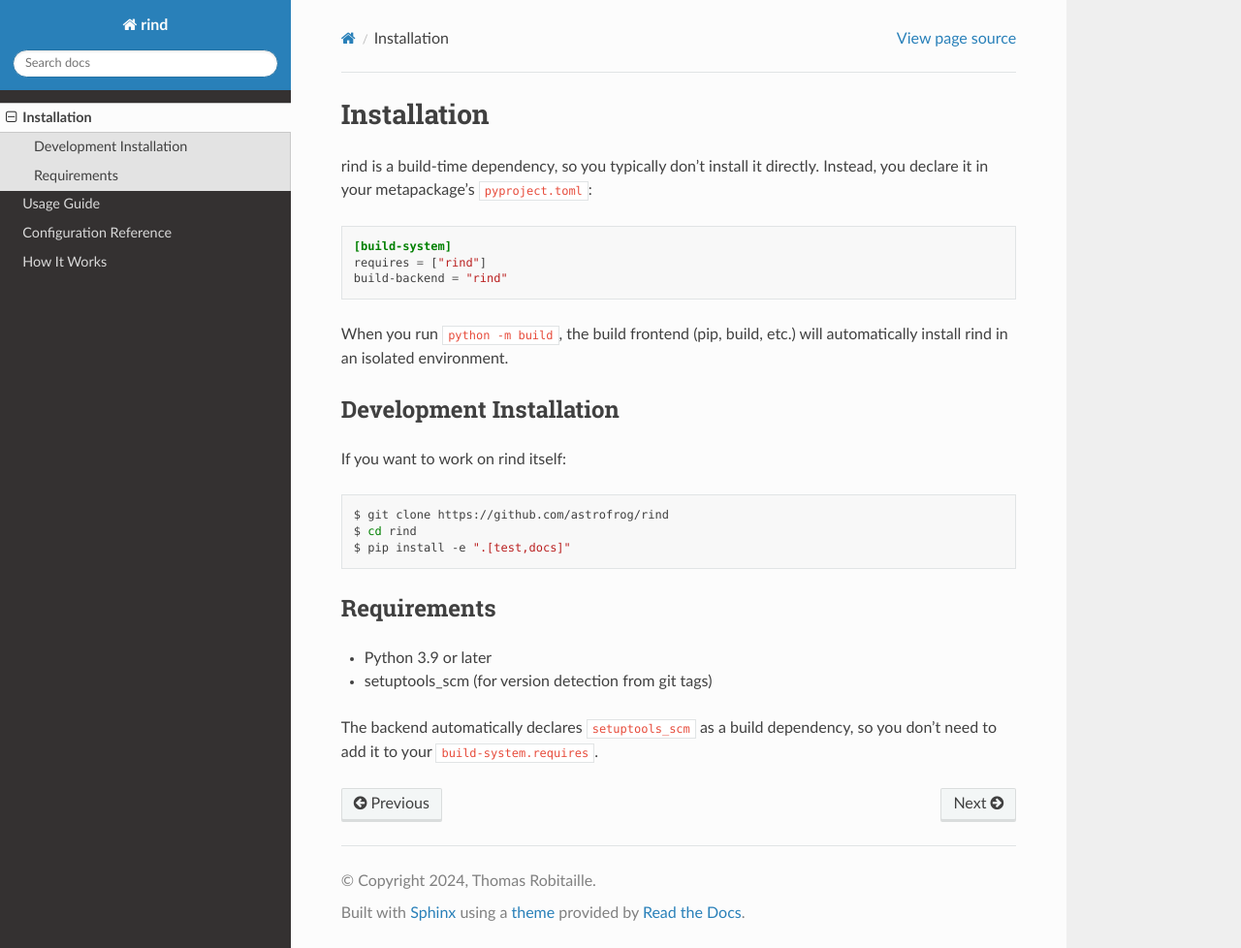
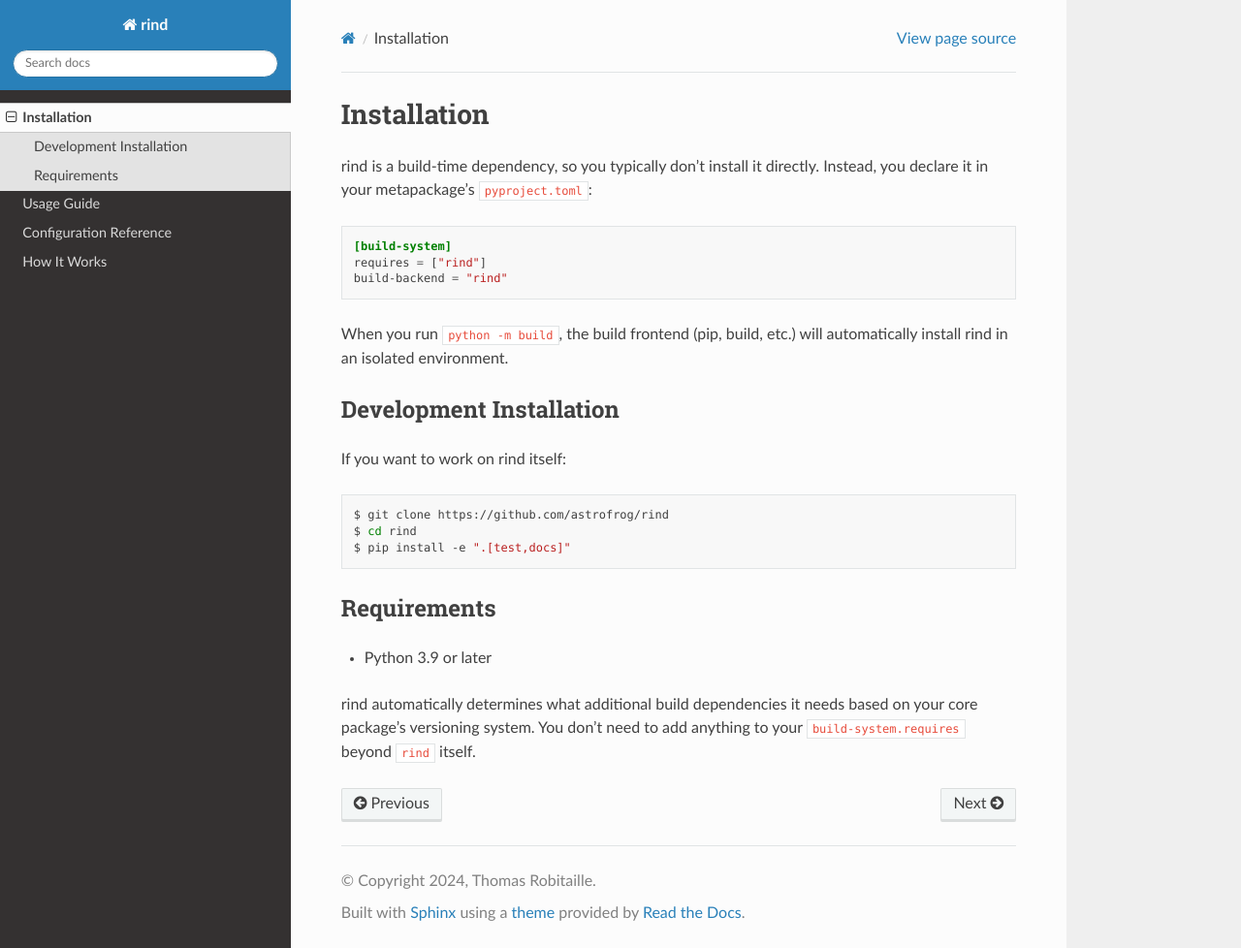
Before and after one commit to astrofrog/rind, a Sphinx documentation site: the page built from docs/installation.rst, in a window 1280 px wide and 978 px high. Shown: the whole window at 97% size. Built offline with Sphinx 7.4.7 and the Read the Docs theme 3.1.0, drawn with Linux system fonts in a browser that asks for light colours.

Commit message:
More fixes

```diff
--- a/docs/index.rst
+++ b/docs/index.rst
@@ -42,8 +42,8 @@ approach comes with maintenance challenges:
 - Extras might need to be re-exposed in the metapackage if you want to keep them optional
 
 **rind eliminates this burden** by letting you define a metapackage in the same
-repository as your core package, and will handle automatic version pinning,
-metadata inheritance, and passing
+repository as your core package. It handles automatic version pinning,
+metadata inheritance, and extras passthrough.
 
 It does not require you to switch fully to a monorepo-style layout - you can
 keep your main package as the primary package at the root of the repository, and
--- a/docs/installation.rst
+++ b/docs/installation.rst
@@ -28,7 +28,7 @@ Requirements
 ------------
 
 - Python 3.9 or later
-- setuptools_scm (for version detection from git tags)
 
-The backend automatically declares ``setuptools_scm`` as a build dependency,
-so you don't need to add it to your ``build-system.requires``.
+rind automatically determines what additional build dependencies it needs
+based on your core package's versioning system. You don't need to add
+anything to your ``build-system.requires`` beyond ``rind`` itself.
```
